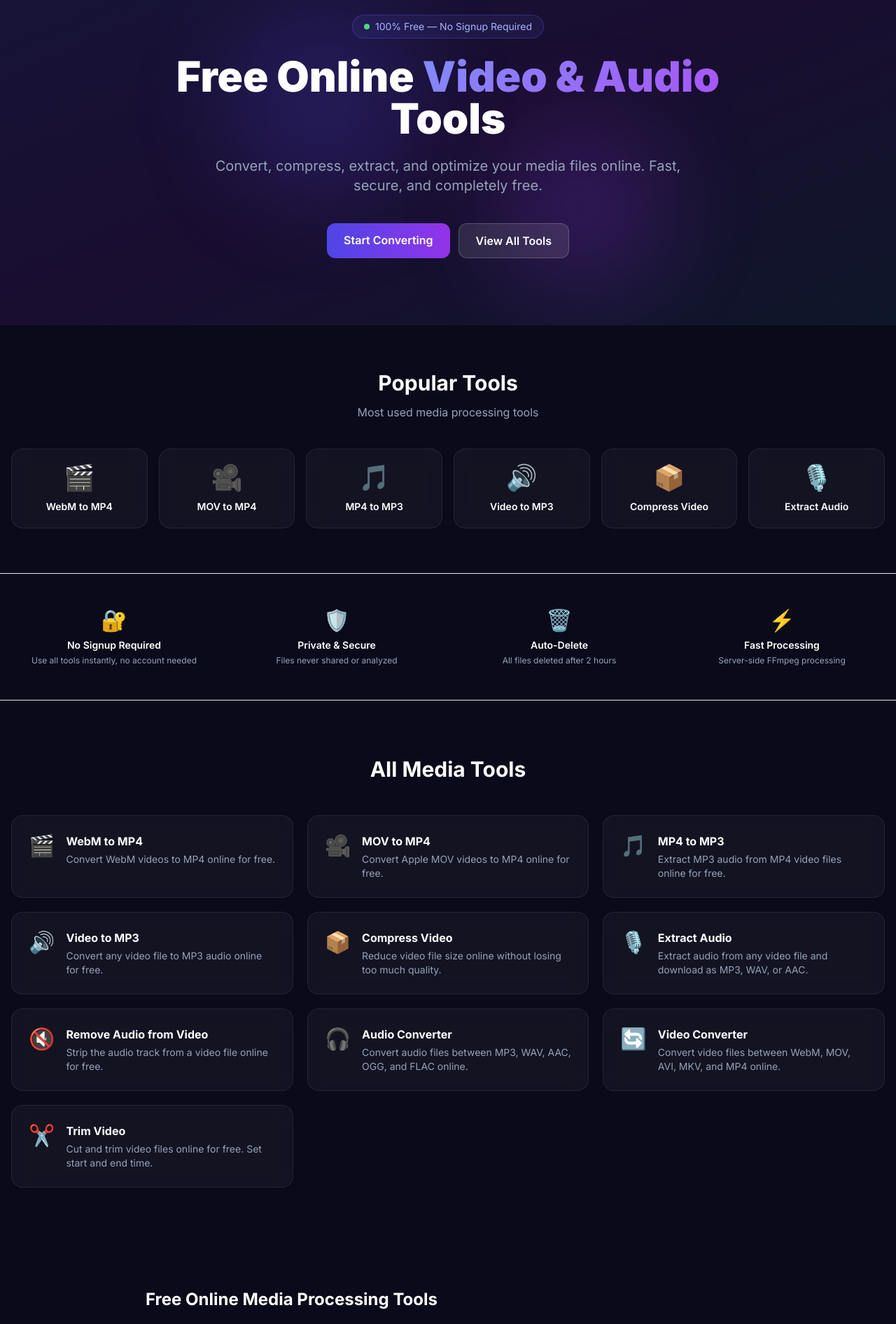
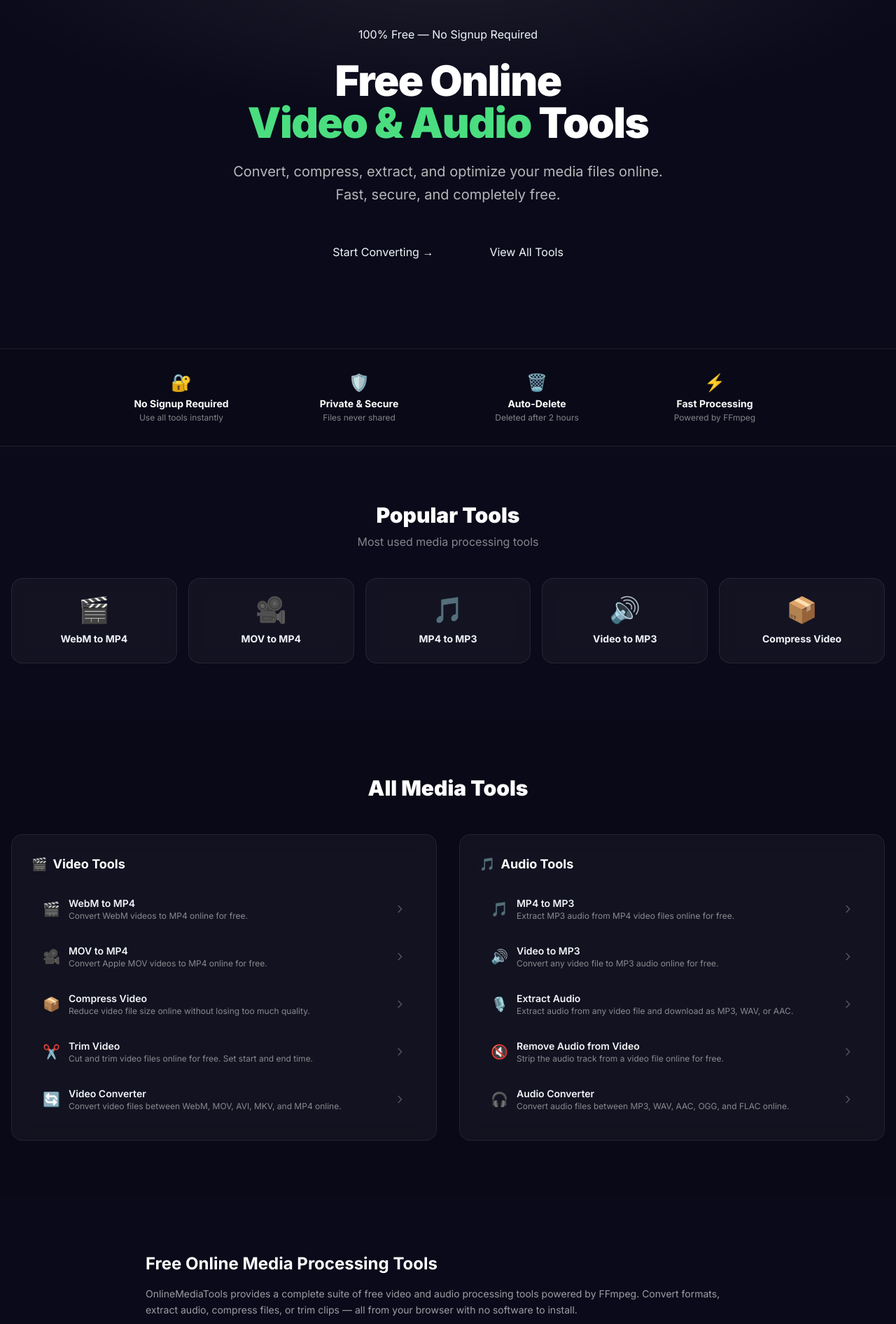
Before and after one commit to nadir958/onlinemediatools, a Next.js app in the folder frontend/: page / in a window 1280 px wide. Shown: the part 140-2032 px from the top of the page at 70% size. Built offline with nearby package versions, Linux system fonts and the light colour scheme.

Commit message:
style: TurboScribe-inspired blue theme with green accents

```diff
--- a/frontend/app/[toolSlug]/page.tsx
+++ b/frontend/app/[toolSlug]/page.tsx
@@ -1,6 +1,6 @@
 import type { Metadata } from 'next';
 import { notFound } from 'next/navigation';
-import { TOOLS, getAllSlugs, getToolBySlug } from '@/lib/tools';
+import { getAllSlugs, getToolBySlug } from '@/lib/tools';
 import { buildMetadata, buildFaqSchema, buildBreadcrumbSchema } from '@/lib/seo';
 import ToolUpload from '@/components/ToolUpload';
 import RelatedTools from '@/components/RelatedTools';
@@ -22,59 +22,68 @@ export default function ToolPage({ params }: Props) {
   const tool = getToolBySlug(params.toolSlug);
   if (!tool) notFound();
 
-  const faqSchema = buildFaqSchema(tool.faq);
-  const breadcrumbSchema = buildBreadcrumbSchema(tool);
-
   return (
     <>
-      <script type="application/ld+json" dangerouslySetInnerHTML={{ __html: JSON.stringify(faqSchema) }} />
-      <script type="application/ld+json" dangerouslySetInnerHTML={{ __html: JSON.stringify(breadcrumbSchema) }} />
+      <script type="application/ld+json" dangerouslySetInnerHTML={{ __html: JSON.stringify(buildFaqSchema(tool.faq)) }} />
+      <script type="application/ld+json" dangerouslySetInnerHTML={{ __html: JSON.stringify(buildBreadcrumbSchema(tool)) }} />
 
       <div className="max-w-4xl mx-auto px-4 py-12">
         {/* Breadcrumb */}
-        <nav className="text-sm text-slate-500 mb-8">
+        <nav className="text-sm text-white/40 mb-8 flex items-center gap-2">
           <a href="/" className="hover:text-white transition-colors">Home</a>
-          <span className="mx-2">/</span>
+          <span>/</span>
           <a href="/tools" className="hover:text-white transition-colors">Tools</a>
-          <span className="mx-2">/</span>
-          <span className="text-slate-300">{tool.title}</span>
+          <span>/</span>
+          <span className="text-white/80">{tool.title}</span>
         </nav>
 
-        {/* H1 + Intro */}
-        <h1 className="text-4xl font-black text-white mb-4">{tool.h1}</h1>
-        <p className="text-lg text-slate-400 mb-10">{tool.intro}</p>
+        {/* H1 + intro */}
+        <div className="text-center mb-10">
+          <span className="badge-green inline-block mb-4">Free Online Tool</span>
+          <h1 className="text-4xl sm:text-5xl font-black text-white mb-4 leading-tight">{tool.h1}</h1>
+          <p className="text-lg text-white/60 max-w-2xl mx-auto">{tool.intro}</p>
+        </div>
 
-        {/* Upload Tool */}
-        <div className="glass-card rounded-2xl p-6 sm:p-8">
+        {/* Upload card */}
+        <div className="glass-card rounded-3xl p-7 sm:p-10 mb-14">
           <ToolUpload tool={tool} />
         </div>
 
         {/* How to use */}
-        <section className="mt-14">
-          <h2 className="text-2xl font-bold text-white mb-5">How to {tool.title}</h2>
-          <ol className="space-y-3">
+        <section className="mb-14">
+          <h2 className="text-2xl font-bold text-white mb-6">How to {tool.title}</h2>
+          <ol className="space-y-4">
             {tool.howTo.map((step, i) => (
               <li key={i} className="flex items-start gap-4">
-                <span className="flex-shrink-0 w-8 h-8 bg-indigo-600/20 border border-indigo-500/30 rounded-full flex items-center justify-center text-indigo-400 font-bold text-sm">{i + 1}</span>
-                <span className="text-slate-300 pt-1">{step}</span>
+                <span className="shrink-0 w-9 h-9 rounded-full flex items-center justify-center font-bold text-sm" style={{background:'rgba(74,222,128,0.2)', border:'2px solid rgba(74,222,128,0.5)', color:'#4ade80'}}>
+                  {i + 1}
+                </span>
+                <span className="text-white/80 pt-1.5 leading-relaxed">{step}</span>
               </li>
             ))}
           </ol>
         </section>
 
         {/* Supported formats */}
-        <section className="mt-12">
-          <h2 className="text-2xl font-bold text-white mb-4">Supported Formats</h2>
-          <div className="flex flex-wrap gap-2">
+        <section className="mb-14">
+          <h2 className="text-2xl font-bold text-white mb-5">Supported Formats</h2>
+          <div className="flex flex-wrap gap-2 items-center">
             {tool.accepts.map(fmt => (
-              <span key={fmt} className="px-3 py-1 bg-white/8 border border-white/15 rounded-lg text-sm text-slate-300 font-mono">{fmt.toUpperCase()}</span>
+              <span key={fmt} className="px-4 py-1.5 rounded-full text-sm font-mono font-semibold text-white" style={{background:'rgba(255,255,255,0.12)', border:'1px solid rgba(255,255,255,0.2)'}}>
+                {fmt.replace('.','').toUpperCase()}
+              </span>
             ))}
-            <span className="px-3 py-1 bg-indigo-500/15 border border-indigo-500/30 rounded-lg text-sm text-indigo-300">→ {tool.outputFormat.toUpperCase()}</span>
+            <svg className="w-5 h-5 text-white/30 mx-1" fill="none" stroke="currentColor" viewBox="0 0 24 24">
+              <path strokeLinecap="round" strokeLinejoin="round" strokeWidth={2} d="M17 8l4 4m0 0l-4 4m4-4H3"/>
+            </svg>
+            <span className="px-4 py-1.5 rounded-full text-sm font-mono font-bold" style={{background:'rgba(74,222,128,0.2)', border:'1px solid rgba(74,222,128,0.5)', color:'#4ade80'}}>
+              {tool.outputFormat.toUpperCase()}
+            </span>
           </div>
         </section>
 
         {/* Disclaimer */}
-        <div className="mt-10 p-4 bg-amber-500/8 border border-amber-500/20 rounded-xl text-sm text-amber-300/80">
+        <div className="mb-14 px-5 py-4 rounded-2xl text-sm" style={{background:'rgba(251,191,36,0.08)', border:'1px solid rgba(251,191,36,0.25)', color:'rgba(253,230,138,0.85)'}}>
           <strong>Disclaimer:</strong> By uploading files, you confirm that you own or have explicit permission to process all uploaded media. Do not upload copyrighted content without authorization.
         </div>
 
--- a/frontend/app/page.tsx
+++ b/frontend/app/page.tsx
@@ -5,112 +5,129 @@ import FAQ from '@/components/FAQ';
 
 export const metadata: Metadata = {
   title: 'OnlineMediaTools - Free Online Video & Audio Tools',
-  description: 'Free online video and audio tools. Convert WebM to MP4, extract audio, compress video, and more. No signup required. Files auto-deleted after 2 hours.',
+  description: 'Free online video and audio tools. Convert WebM to MP4, extract audio, compress video, trim clips and more. No signup required. Files auto-deleted after 2 hours.',
 };
 
 const TRUST_BADGES = [
-  { icon: '🔐', title: 'No Signup Required', desc: 'Use all tools instantly, no account needed' },
-  { icon: '🛡️', title: 'Private & Secure', desc: 'Files never shared or analyzed' },
-  { icon: '🗑️', title: 'Auto-Delete', desc: 'All files deleted after 2 hours' },
-  { icon: '⚡', title: 'Fast Processing', desc: 'Server-side FFmpeg processing' },
+  { icon: '🔐', title: 'No Signup Required', desc: 'Use all tools instantly' },
+  { icon: '🛡️', title: 'Private & Secure', desc: 'Files never shared' },
+  { icon: '🗑️', title: 'Auto-Delete', desc: 'Deleted after 2 hours' },
+  { icon: '⚡', title: 'Fast Processing', desc: 'Powered by FFmpeg' },
 ];
 
 const HOME_FAQ = [
-  { q: 'Are all tools really free?', a: 'Yes. All tools on OnlineMediaTools are completely free to use with no sign-up required.' },
-  { q: 'What happens to my uploaded files?', a: 'Your files are processed securely on our servers and automatically deleted after 2 hours. We never share or analyze your files.' },
-  { q: 'What is the maximum file size?', a: 'You can upload files up to 200 MB in size.' },
-  { q: 'Do I need to install software?', a: 'No. Everything runs in your browser. No downloads or installations required.' },
-  { q: 'Is it safe to upload my files?', a: 'Yes. Files are stored securely, processed with FFmpeg, and deleted automatically. We never access the content of your files.' },
+  { q: 'Are all tools really free?', a: 'Yes. All tools on OnlineMediaTools are completely free with no sign-up required.' },
+  { q: 'What happens to my uploaded files?', a: 'Files are processed securely and automatically deleted after 2 hours. We never share your files.' },
+  { q: 'What is the maximum file size?', a: 'You can upload files up to 200 MB.' },
+  { q: 'Do I need to install software?', a: 'No. Everything runs in the cloud. No downloads needed.' },
+  { q: 'Is it safe to upload my files?', a: 'Yes. Files are stored securely, processed, and deleted automatically. We never analyze file content.' },
+];
+
+const CATEGORIES = [
+  { label: 'Video Tools', emoji: '🎬', tools: ['webm-to-mp4','mov-to-mp4','compress-video','trim-video','video-converter'] },
+  { label: 'Audio Tools', emoji: '🎵', tools: ['mp4-to-mp3','video-to-mp3','extract-audio','remove-audio-from-video','audio-converter'] },
 ];
 
 export default function Home() {
-  const popularTools = TOOLS.slice(0, 6);
   return (
     <div>
-      {/* Hero */}
-      <section className="relative overflow-hidden py-24 px-4">
-        <div className="absolute inset-0 bg-gradient-to-br from-indigo-900/30 via-purple-900/20 to-slate-900 pointer-events-none" />
-        <div className="absolute top-20 left-1/4 w-72 h-72 bg-indigo-600/20 rounded-full blur-3xl pointer-events-none" />
-        <div className="absolute bottom-10 right-1/4 w-64 h-64 bg-purple-600/20 rounded-full blur-3xl pointer-events-none" />
-        <div className="relative max-w-4xl mx-auto text-center">
-          <div className="inline-flex items-center gap-2 px-4 py-1.5 bg-indigo-500/10 border border-indigo-500/30 rounded-full text-sm text-indigo-300 mb-6">
-            <span className="w-2 h-2 bg-green-400 rounded-full animate-pulse"></span>
-            100% Free — No Signup Required
-          </div>
-          <h1 className="text-5xl sm:text-6xl font-black text-white leading-tight">
-            Free Online <span className="gradient-text">Video & Audio</span> Tools
+      {/* ── Hero ── */}
+      <section className="relative overflow-hidden py-28 px-4 text-center">
+        {/* subtle radial glow */}
+        <div className="absolute inset-0 pointer-events-none" style={{background:'radial-gradient(ellipse 80% 60% at 50% 0%, rgba(255,255,255,0.08) 0%, transparent 70%)'}} />
+        <div className="relative max-w-4xl mx-auto">
+          <span className="badge-green inline-block mb-6">100% Free — No Signup Required</span>
+          <h1 className="text-5xl sm:text-6xl font-black text-white leading-tight tracking-tight">
+            Free Online<br />
+            <span style={{color:'#4ade80'}}>Video & Audio</span> Tools
           </h1>
-          <p className="mt-6 text-xl text-slate-400 max-w-2xl mx-auto">
-            Convert, compress, extract, and optimize your media files online. Fast, secure, and completely free.
+          <p className="mt-6 text-xl text-white/70 max-w-2xl mx-auto leading-relaxed">
+            Convert, compress, extract, and optimize your media files online.<br/>Fast, secure, and completely free.
           </p>
-          <div className="mt-10 flex flex-wrap gap-3 justify-center">
-            <Link href="/webm-to-mp4" className="px-6 py-3 bg-gradient-to-r from-indigo-600 to-purple-600 hover:from-indigo-500 hover:to-purple-500 text-white font-semibold rounded-xl transition-all transform hover:scale-105">
-              Start Converting
+          <div className="mt-10 flex flex-wrap gap-4 justify-center">
+            <Link href="/webm-to-mp4" className="btn-white px-8 py-3.5 text-base">
+              Start Converting →
             </Link>
-            <Link href="/tools" className="px-6 py-3 bg-white/10 hover:bg-white/15 text-white font-semibold rounded-xl border border-white/20 transition-all">
+            <Link href="/tools" className="btn-outline px-8 py-3.5 text-base">
               View All Tools
             </Link>
           </div>
         </div>
       </section>
 
-      {/* Popular Tools */}
-      <section className="max-w-7xl mx-auto px-4 py-16">
-        <h2 className="text-3xl font-bold text-white text-center mb-3">Popular Tools</h2>
-        <p className="text-slate-400 text-center mb-10">Most used media processing tools</p>
-        <div className="grid grid-cols-2 sm:grid-cols-3 lg:grid-cols-6 gap-4">
-          {popularTools.map(tool => (
+      {/* ── Trust Badges ── */}
+      <section style={{background:'rgba(0,0,0,0.12)'}} className="border-y border-white/10 py-8">
+        <div className="max-w-5xl mx-auto px-4 grid grid-cols-2 md:grid-cols-4 gap-6 text-center">
+          {TRUST_BADGES.map(b => (
+            <div key={b.title}>
+              <div className="text-2xl mb-1">{b.icon}</div>
+              <div className="font-bold text-white text-sm">{b.title}</div>
+              <div className="text-xs text-white/50 mt-0.5">{b.desc}</div>
+            </div>
+          ))}
+        </div>
+      </section>
+
+      {/* ── Popular Tools ── */}
+      <section className="max-w-7xl mx-auto px-4 py-20">
+        <h2 className="text-3xl font-black text-white text-center mb-2">Popular Tools</h2>
+        <p className="text-white/50 text-center mb-10">Most used media processing tools</p>
+        <div className="grid grid-cols-2 sm:grid-cols-3 lg:grid-cols-5 gap-4">
+          {TOOLS.slice(0,5).map(tool => (
             <Link key={tool.slug} href={`/${tool.slug}`}
-              className="group glass-card rounded-2xl p-5 text-center hover:border-indigo-500/40 hover:bg-white/8 transition-all">
+              className="group glass-card rounded-2xl p-6 text-center transition-all hover:-translate-y-1">
               <div className="text-4xl mb-3">{tool.icon}</div>
-              <div className="text-sm font-semibold text-white group-hover:text-indigo-300 transition-colors">{tool.title}</div>
+              <div className="text-sm font-bold text-white group-hover:text-green-400 transition-colors" style={{color:'inherit'}}>{tool.title}</div>
             </Link>
           ))}
         </div>
       </section>
 
-      {/* Trust Badges */}
-      <section className="bg-white/2 border-y border-white/8 py-12">
-        <div className="max-w-7xl mx-auto px-4 grid grid-cols-2 md:grid-cols-4 gap-6">
-          {TRUST_BADGES.map(b => (
-            <div key={b.title} className="text-center">
-              <div className="text-3xl mb-2">{b.icon}</div>
-              <div className="font-semibold text-white text-sm">{b.title}</div>
-              <div className="text-xs text-slate-400 mt-1">{b.desc}</div>
-            </div>
-          ))}
+      {/* ── Tool Categories ── */}
+      <section style={{background:'rgba(0,0,0,0.1)'}} className="py-20">
+        <div className="max-w-7xl mx-auto px-4">
+          <h2 className="text-3xl font-black text-white text-center mb-12">All Media Tools</h2>
+          <div className="grid md:grid-cols-2 gap-8">
+            {CATEGORIES.map(cat => (
+              <div key={cat.label} className="glass-card rounded-2xl p-7">
+                <h3 className="text-lg font-bold text-white mb-5 flex items-center gap-2">
+                  <span>{cat.emoji}</span> {cat.label}
+                </h3>
+                <div className="space-y-2">
+                  {cat.tools.map(slug => {
+                    const tool = TOOLS.find(t => t.slug === slug);
+                    if (!tool) return null;
+                    return (
+                      <Link key={slug} href={`/${slug}`}
+                        className="flex items-center gap-3 px-4 py-3 rounded-xl hover:bg-white/10 transition-all group">
+                        <span className="text-xl">{tool.icon}</span>
+                        <div>
+                          <div className="text-sm font-semibold text-white group-hover:text-green-400 transition-colors" style={{color:'inherit'}}>{tool.title}</div>
+                          <div className="text-xs text-white/50">{tool.description}</div>
+                        </div>
+                        <svg className="w-4 h-4 text-white/30 ml-auto group-hover:text-white/70 transition-colors" fill="none" stroke="currentColor" viewBox="0 0 24 24">
+                          <path strokeLinecap="round" strokeLinejoin="round" strokeWidth={2} d="M9 5l7 7-7 7"/>
+                        </svg>
+                      </Link>
+                    );
+                  })}
+                </div>
+              </div>
+            ))}
+          </div>
         </div>
       </section>
 
-      {/* All Tools Grid */}
-      <section className="max-w-7xl mx-auto px-4 py-20">
-        <h2 className="text-3xl font-bold text-white text-center mb-12">All Media Tools</h2>
-        <div className="grid sm:grid-cols-2 lg:grid-cols-3 gap-5">
-          {TOOLS.map(tool => (
-            <Link key={tool.slug} href={`/${tool.slug}`}
-              className="group glass-card rounded-2xl p-6 hover:border-indigo-500/40 hover:bg-white/8 transition-all">
-              <div className="flex items-start gap-4">
-                <span className="text-3xl">{tool.icon}</span>
-                <div>
-                  <h3 className="font-bold text-white group-hover:text-indigo-300 transition-colors">{tool.title}</h3>
-                  <p className="text-sm text-slate-400 mt-1">{tool.description}</p>
-                </div>
-              </div>
-            </Link>
-          ))}
-        </div>
-      </section>
-
-      {/* SEO Content */}
-      <section className="max-w-4xl mx-auto px-4 py-16 text-slate-400 text-sm leading-relaxed space-y-4">
+      {/* ── SEO Block ── */}
+      <section className="max-w-4xl mx-auto px-4 py-20 text-white/60 text-sm leading-relaxed space-y-4">
         <h2 className="text-2xl font-bold text-white">Free Online Media Processing Tools</h2>
-        <p>OnlineMediaTools provides a complete suite of free online video and audio processing tools powered by FFmpeg. Whether you need to convert a WebM file to MP4 for better compatibility, extract audio from a video, compress a large video file for sharing, or trim a clip to the exact moment you need — all of this is available directly in your browser with no software to install.</p>
-        <p>All processing happens securely on our servers. Your files are never shared, analyzed, or used for any purpose beyond completing your requested conversion. Every uploaded file is automatically and permanently deleted after 2 hours.</p>
+        <p>OnlineMediaTools provides a complete suite of free video and audio processing tools powered by FFmpeg. Convert formats, extract audio, compress files, or trim clips — all from your browser with no software to install.</p>
+        <p>All files are processed securely on our servers and permanently deleted after 2 hours. We never share or analyze your content.</p>
         <p><strong className="text-white">Disclaimer:</strong> By using this service, you confirm that you own or have the right to process all files you upload. Do not upload copyrighted material without permission.</p>
       </section>
 
-      {/* FAQ */}
-      <section className="max-w-3xl mx-auto px-4 pb-20">
+      {/* ── FAQ ── */}
+      <section className="max-w-3xl mx-auto px-4 pb-24">
         <FAQ items={HOME_FAQ} />
       </section>
     </div>
--- a/frontend/app/tools/page.tsx
+++ b/frontend/app/tools/page.tsx
@@ -4,21 +4,28 @@ import { TOOLS } from '@/lib/tools';
 
 export const metadata: Metadata = {
   title: 'All Free Online Media Tools',
-  description: 'Browse all free online video and audio tools. Convert, compress, extract and optimize media files online.',
+  description: 'Browse all free online video and audio conversion tools. No signup required.',
 };
 
 export default function ToolsPage() {
   return (
     <div className="max-w-7xl mx-auto px-4 py-16">
-      <h1 className="text-4xl font-black text-white text-center mb-4">All Media Tools</h1>
-      <p className="text-slate-400 text-center mb-12 text-lg">Free online tools for video and audio processing</p>
+      <div className="text-center mb-14">
+        <span className="badge-green inline-block mb-4">Free Tools</span>
+        <h1 className="text-4xl font-black text-white mb-3">All Media Tools</h1>
+        <p className="text-white/60 text-lg">Free online tools for video and audio processing</p>
+      </div>
       <div className="grid sm:grid-cols-2 lg:grid-cols-3 gap-5">
         {TOOLS.map(tool => (
           <Link key={tool.slug} href={`/${tool.slug}`}
-            className="group glass-card rounded-2xl p-6 hover:border-indigo-500/40 hover:bg-white/8 transition-all">
-            <div className="text-3xl mb-3">{tool.icon}</div>
-            <h2 className="text-lg font-bold text-white group-hover:text-indigo-300 transition-colors">{tool.h1}</h2>
-            <p className="text-sm text-slate-400 mt-2">{tool.description}</p>
+            className="group glass-card rounded-2xl p-6 transition-all hover:-translate-y-1">
+            <div className="flex items-start gap-4">
+              <span className="text-3xl shrink-0">{tool.icon}</span>
+              <div>
+                <h2 className="font-bold text-white group-hover:text-green-400 transition-colors mb-1" style={{color:'inherit'}}>{tool.h1}</h2>
+                <p className="text-sm text-white/55 leading-relaxed">{tool.description}</p>
+              </div>
+            </div>
           </Link>
         ))}
       </div>
```
